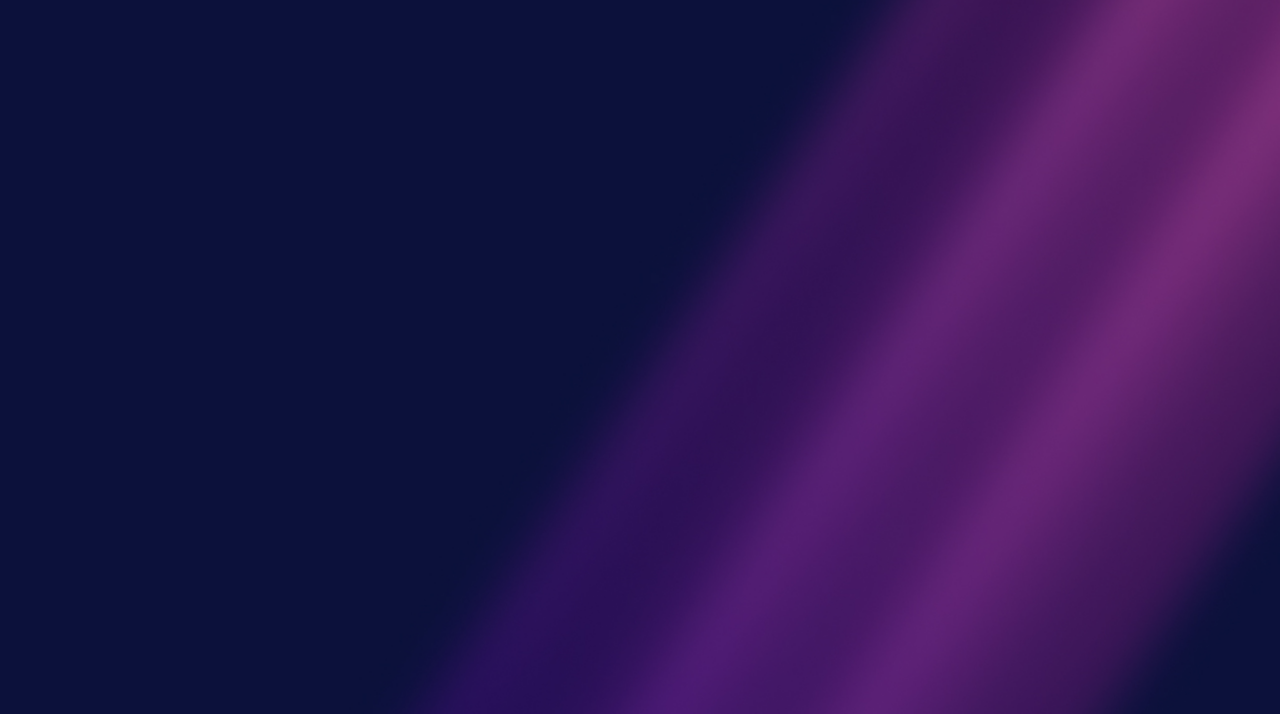
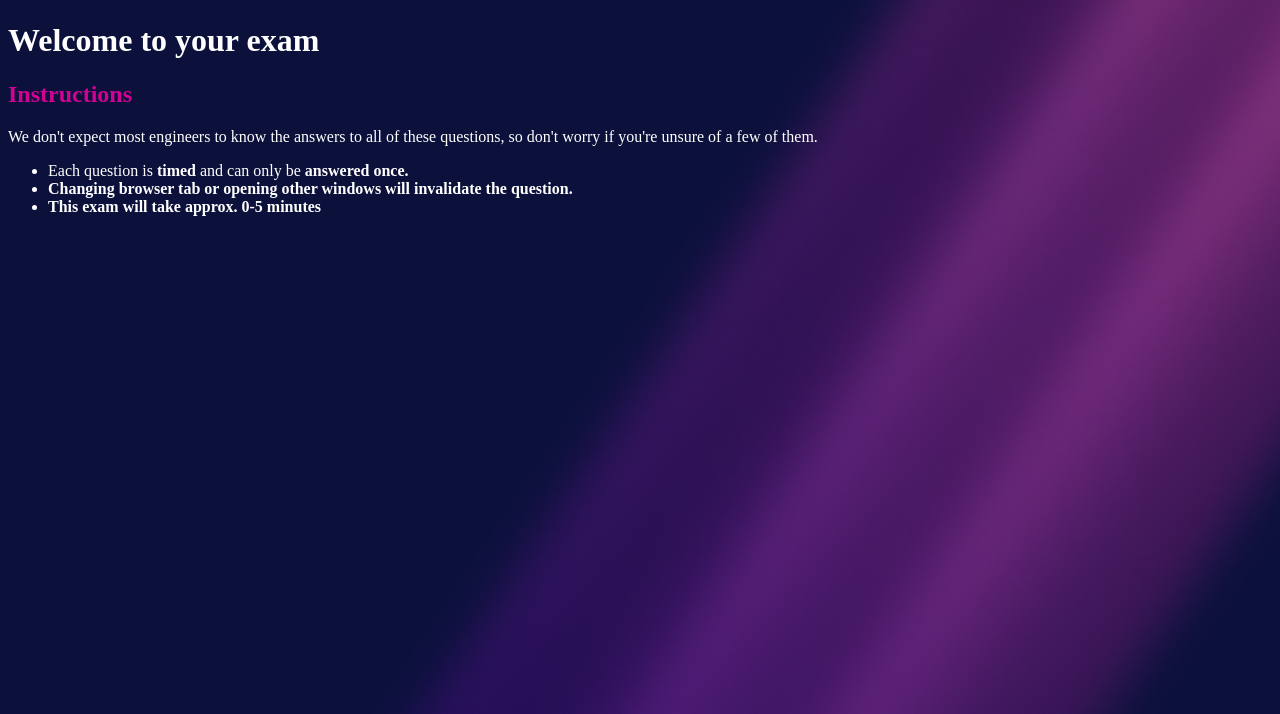
Before and after one commit to AlanCecco/BW1, a plain HTML site: page index.html in a window 1280 px wide. Shown: the part 86-800 px from the top of the page. Drawn offline with Linux system fonts and the light colour scheme.

Commit message:
Text Add

```diff
--- a/index.html
+++ b/index.html
@@ -13,6 +13,15 @@
 
   <body>
     <img class="logo" src="./assets/epicode_logo.png">
+    <h1 style="color: white;">Welcome to your exam</h1>
+    <h2 style="color: #D20094;">Instructions</h2>
+    <p style="color: white;">We don't expect most engineers to know the answers to all of these
+      questions, so don't worry if you're unsure of a few of them.</p>
+      <ul style="color: white;">
+        <li>Each question is <strong> timed </strong>and can only be <strong>answered once.<strong> </li>
+        <li>Changing browser tab or opening other windows will <strong>invalidate the question.</strong></li>
+        <li>This exam will take approx.<strong> 0-5 minutes</strong></li>
+      </ul>
 
 
 </body>
```
Also changed, not shown: assets/index.css (line endings or trailing spaces).
